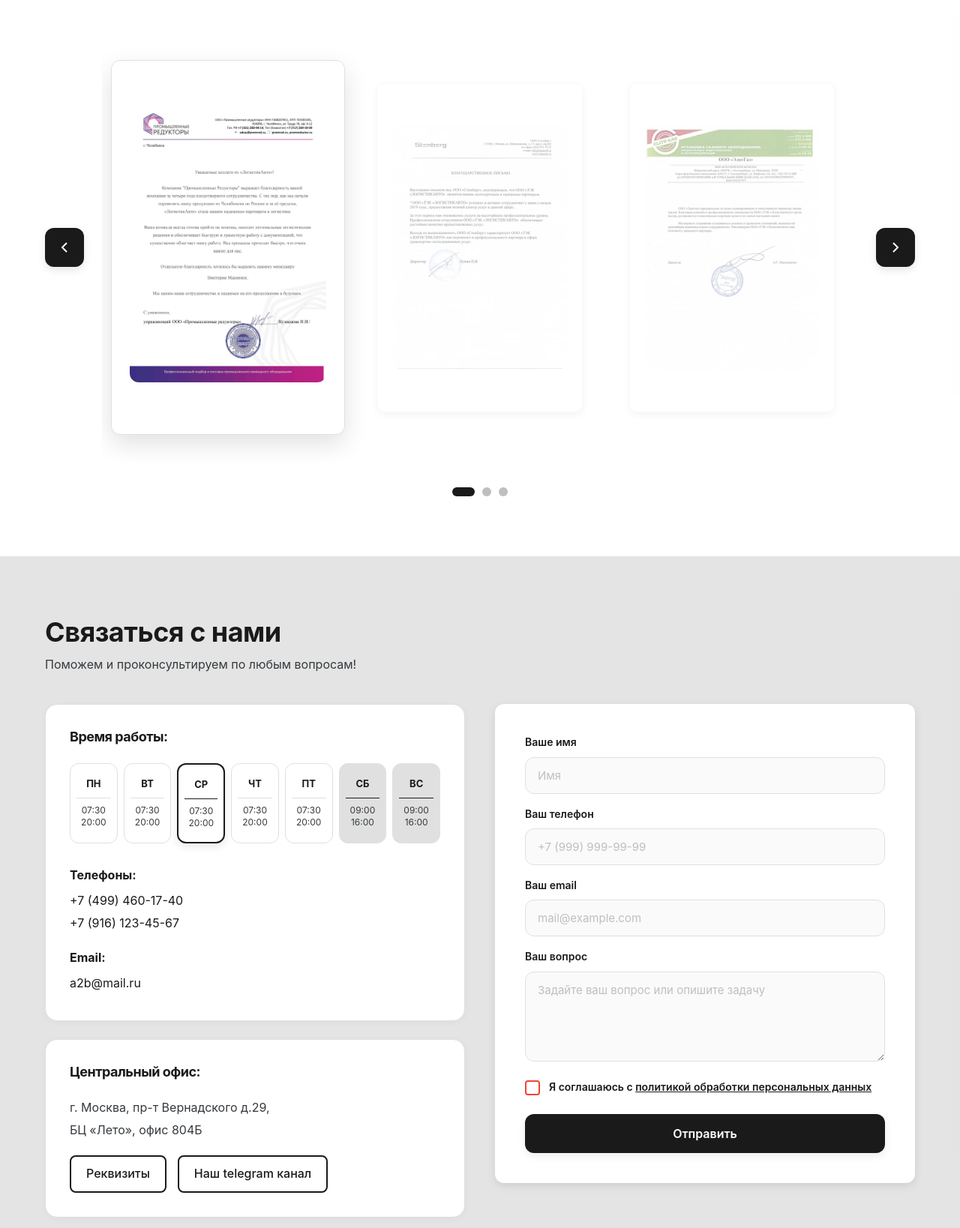
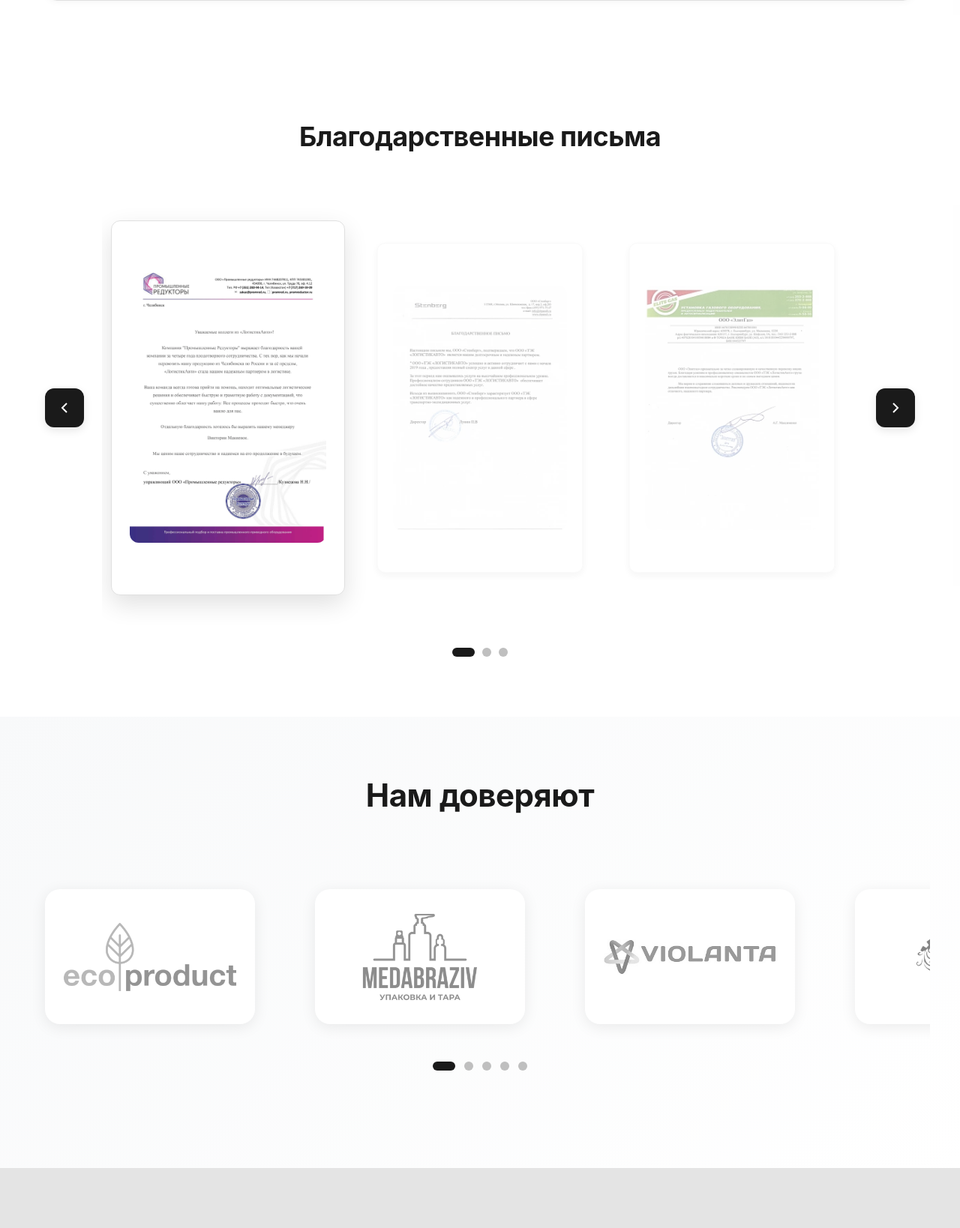
Before and after one commit to V3le/TL-Company, a PHP site: page /public/ in a window 1280 px wide. Shown: the part 3283-4921 px from the top of the page at 75% size. Run offline with PHP 8.4, Linux system fonts and the light colour scheme; data comes from the database, SQL or seed files in the repository.

Commit message:
block clients

```diff
--- /dev/null
+++ b/public/css/trusted-companies.css
@@ -0,0 +1,203 @@
+.trusted-companies {
+    padding: 80px 0;
+    background: linear-gradient(135deg, #f8f9fa 0%, #ffffff 100%);
+    overflow: hidden;
+}
+
+.trusted-companies .section-title {
+    text-align: center;
+    font-size: 42px;
+    font-weight: 700;
+    color: var(--text-primary);
+    margin-bottom: 60px;
+    position: relative;
+}
+
+.trusted-companies .section-title::after {
+    content: '';
+    position: absolute;
+    bottom: -15px;
+    left: 50%;
+    transform: translateX(-50%);
+    width: 80px;
+    height: 4px;
+    background: linear-gradient(90deg, var(--primary-color), var(--accent-color));
+    border-radius: 2px;
+}
+
+.companies-slider-wrapper {
+    position: relative;
+    max-width: 1200px;
+    margin: 0 auto;
+    padding: 20px 0 50px 0;
+}
+
+.companies-slider {
+    display: flex;
+    gap: 80px;
+    padding: 20px;
+    cursor: grab;
+    user-select: none;
+    overflow-x: auto;
+    scroll-behavior: smooth;
+    scrollbar-width: none;
+    -ms-overflow-style: none;
+    scroll-snap-type: x proximity;
+    -webkit-overflow-scrolling: touch;
+}
+
+.companies-slider.dragging {
+    scroll-behavior: auto;
+    scroll-snap-type: none;
+}
+
+.companies-slider::-webkit-scrollbar {
+    display: none;
+}
+
+.companies-slider:active {
+    cursor: grabbing;
+}
+
+.company-item {
+    flex: 0 0 auto;
+    width: 280px;
+    height: 180px;
+    display: flex;
+    align-items: center;
+    justify-content: center;
+    background: #ffffff;
+    border-radius: 20px;
+    padding: 25px;
+    box-shadow: 0 4px 20px rgba(0, 0, 0, 0.08);
+    transition: all 0.4s cubic-bezier(0.4, 0, 0.2, 1);
+    position: relative;
+    overflow: hidden;
+}
+
+.company-item::before {
+    content: '';
+    position: absolute;
+    top: 0;
+    left: 0;
+    right: 0;
+    bottom: 0;
+    background: linear-gradient(135deg, rgba(0, 123, 255, 0.05), rgba(108, 99, 255, 0.05));
+    opacity: 0;
+    transition: opacity 0.4s ease;
+}
+
+.company-item:hover {
+    transform: translateY(-8px) scale(1.05);
+    box-shadow: 0 12px 40px rgba(0, 0, 0, 0.15);
+}
+
+.company-item:hover::before {
+    opacity: 1;
+}
+
+.company-logo {
+    width: 100%;
+    height: 100%;
+    object-fit: contain;
+    filter: grayscale(100%);
+    opacity: 0.6;
+    transition: all 0.4s cubic-bezier(0.4, 0, 0.2, 1);
+    position: relative;
+    z-index: 1;
+    pointer-events: none;
+    user-select: none;
+    -webkit-user-drag: none;
+    -moz-user-select: none;
+    -webkit-user-select: none;
+    -ms-user-select: none;
+}
+
+.company-item:hover .company-logo {
+    filter: grayscale(0%);
+    opacity: 1;
+    transform: scale(1.1);
+}
+
+/* Индикатор прокрутки */
+.scroll-indicator {
+    display: flex;
+    justify-content: center;
+    align-items: center;
+    gap: 12px;
+    margin-top: 30px;
+}
+
+.scroll-indicator-dot {
+    width: 12px;
+    height: 12px;
+    border-radius: 50%;
+    background: var(--color-ash, #BFBFBF);
+    transition: all 0.3s ease;
+    cursor: pointer;
+}
+
+.scroll-indicator-dot:hover {
+    background: #9ca3af;
+}
+
+.scroll-indicator-dot.active {
+    width: 30px;
+    border-radius: 6px;
+    background: #1a1a1a;
+}
+
+@media (max-width: 768px) {
+    .trusted-companies {
+        padding: 60px 0;
+    }
+
+    .trusted-companies .section-title {
+        font-size: 32px;
+        margin-bottom: 40px;
+    }
+
+    .companies-slider {
+        gap: 50px;
+    }
+
+    .company-item {
+        width: 220px;
+        height: 140px;
+        padding: 18px;
+    }
+
+    .scroll-indicator-dot {
+        width: 10px;
+        height: 10px;
+    }
+
+    .scroll-indicator-dot.active {
+        width: 32px;
+    }
+}
+
+@media (max-width: 480px) {
+    .trusted-companies .section-title {
+        font-size: 28px;
+    }
+
+    .companies-slider {
+        gap: 40px;
+    }
+
+    .company-item {
+        width: 200px;
+        height: 130px;
+        padding: 15px;
+    }
+
+    .scroll-indicator-dot {
+        width: 8px;
+        height: 8px;
+    }
+
+    .scroll-indicator-dot.active {
+        width: 28px;
+    }
+}
--- a/public/index.html
+++ b/public/index.html
@@ -15,6 +15,7 @@
     <link rel="stylesheet" href="css/transport-types.css">
     <link rel="stylesheet" href="css/russia-map.css">
     <link rel="stylesheet" href="css/testimonials-slider.css">
+    <link rel="stylesheet" href="css/trusted-companies.css">
     <link rel="stylesheet" href="css/contacts.css">
     <link rel="stylesheet" href="css/footer.css">
     <link rel="stylesheet" href="css/modal.css">
@@ -87,39 +88,27 @@
             <h2 class="section-title">Выберите тип грузоперевозок</h2>
             <div class="transport-cards">
                 <div class="transport-card">
-                    <div class="transport-header">
                     <div class="transport-icon">
-                            <img src="images/transport/transport-icon-com.png" alt="Коммерческие перевозки">
+                        <img src="images/transport/transport-card-1.png" alt="Коммерческие перевозки">
                     </div>
-                        <div class="transport-info">
                     <h3 class="transport-title">Коммерческие<br>по городам России</h3>
                     <p class="transport-description">От Калининграда до Владивостока</p>
-                        </div>
-                    </div>
                     <a href="javascript:void(0)" class="transport-link">Подробнее →</a>
                 </div>
                 <div class="transport-card">
-                    <div class="transport-header">
                     <div class="transport-icon">
-                            <img src="images/transport/mejd.png" alt="Международные перевозки">
+                        <img src="images/transport/transport-card-2.png" alt="Международные перевозки">
                     </div>
-                        <div class="transport-info">
                     <h3 class="transport-title">Международные</h3>
                     <p class="transport-description">Страны СНГ и Евросоюза</p>
-                        </div>
-                    </div>
                     <a href="javascript:void(0)" class="transport-link">Подробнее →</a>
                 </div>
                 <div class="transport-card">
-                    <div class="transport-header">
                     <div class="transport-icon">
-                            <img src="images/transport/mejdugorod.webp" alt="Междугородние перевозки">
+                        <img src="images/transport/transport-card-3.png" alt="Междугородние перевозки">
                     </div>
-                        <div class="transport-info">
                     <h3 class="transport-title">Междугородние<br>переезды</h3>
                     <p class="transport-description">Домашние, офисные, военные</p>
-                        </div>
-                    </div>
                     <a href="javascript:void(0)" class="transport-link">Подробнее →</a>
                 </div>
             </div>
@@ -277,6 +266,38 @@
         </div>
     </section>
 
+    <section class="trusted-companies">
+        <div class="container">
+            <h2 class="section-title">Нам доверяют</h2>
+            <div class="companies-slider-wrapper">
+                <div class="companies-slider">
+                    <div class="company-item">
+                        <img src="images/clients/ecoproduct.png" alt="EcoProduct" class="company-logo">
+                    </div>
+                    <div class="company-item">
+                        <img src="images/clients/medabraziv.png" alt="Medabraziv" class="company-logo">
+                    </div>
+                    <div class="company-item">
+                        <img src="images/clients/violanta.jpg" alt="Violanta" class="company-logo">
+                    </div>
+                    <div class="company-item">
+                        <img src="images/clients/agrosila.png" alt="Агросила" class="company-logo">
+                    </div>
+                    <div class="company-item">
+                        <img src="images/clients/pegas-rus.jpg" alt="Pegas Rus" class="company-logo">
+                    </div>
+                    <div class="company-item">
+                        <img src="images/clients/pernercompany.webp" alt="Perner Company" class="company-logo">
+                    </div>
+                    <div class="company-item">
+                        <img src="images/clients/simbo.webp" alt="Simbo" class="company-logo">
+                    </div>
+                </div>
+                <div class="scroll-indicator"></div>
+            </div>
+        </div>
+    </section>
+
     <div id="contacts-placeholder"></div>
 
     <div id="footer-placeholder"></div>
@@ -287,6 +308,7 @@
     <script src="js/main.js"></script>
     <script src="js/map.js"></script>
     <script src="js/slider.js"></script>
+    <script src="js/trusted-companies.js"></script>
     <script src="js/contacts-loader.js"></script>
     <script src="js/contacts.js"></script>
     <script src="js/cities-data.js"></script>
```
Also changed, not shown: public/css/transport-types.css (+29 -34 lines), public/js/trusted-companies.js (added, +164 -0 lines), public/images/clients/agrosila.png (added), public/images/clients/ecoproduct.png (added), public/images/clients/medabraziv.png (added), public/images/clients/pegas-rus.jpg (added), public/images/clients/pernercompany.webp (added), public/images/clients/simbo.webp (added), public/images/clients/violanta.jpg (added), public/images/transport/mejd.png (deleted), public/images/transport/mejdugorod.webp (deleted), public/images/transport/transport-card-1.png (added), public/images/transport/transport-card-2.png (added), public/images/transport/transport-card-3.png (added), 1 more files. Lines whose indentation alone changed are shown as unchanged.
